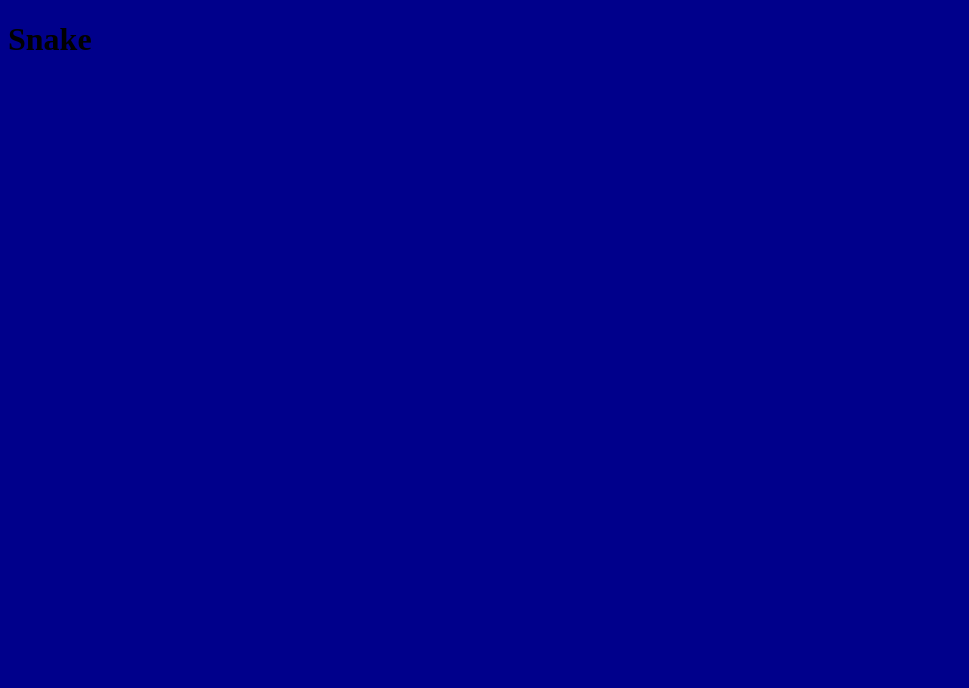
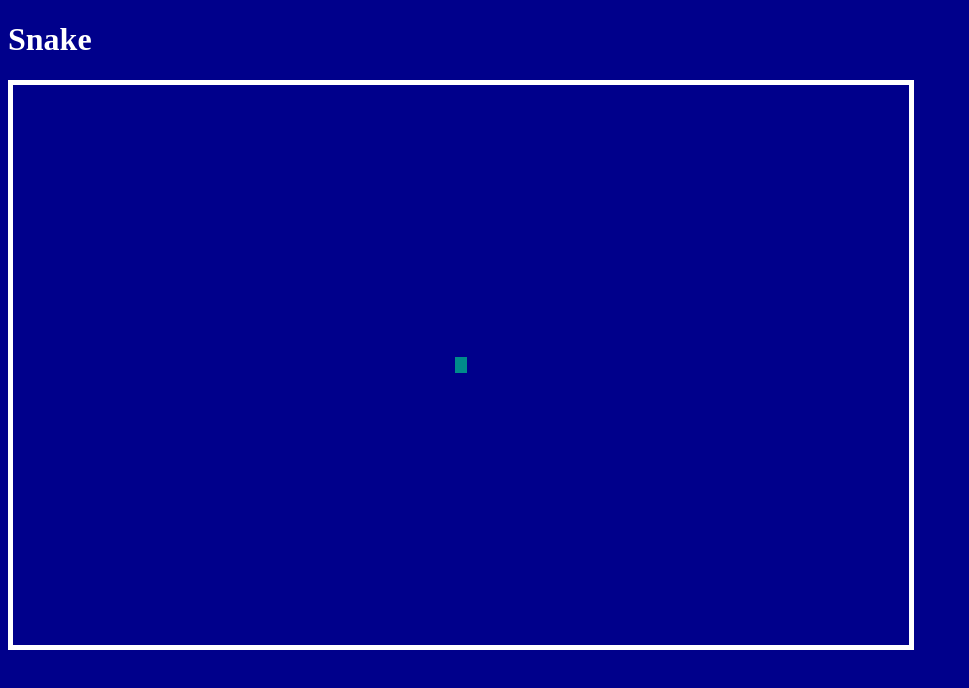
Before and after one commit to zee-fi/snake-game, a plain HTML site: page index.html in a window 1280 px wide. Shown: the whole page, without its empty margins (0-969 px from the left). Drawn offline with Linux system fonts and the light colour scheme.

Commit message:
create initial game setup with board and player class

```diff
--- a/css/main.css
+++ b/css/main.css
@@ -1,3 +1,19 @@
 body {
     background-color: darkblue;
 }
+
+h1 {
+    color: white;
+}
+
+#board {
+    border: 5px solid white;
+    height: 70vh;
+    width: 70vw;
+    position: relative;
+}
+
+#player {
+    background-color: darkcyan;
+    position: absolute;
+}
--- a/js/main.js
+++ b/js/main.js
@@ -1 +1,40 @@
-console.log("hello");
+
+
+class Player {
+    constructor(){
+        this.width = 1;
+        this.height = 2;
+        this.positionX = 35 - this.width / 2;
+        this.positionY = 35 - this.height / 2;
+
+        this.createPlayerElement();
+    }
+
+    createPlayerElement() {
+        const domElementPlayer = document.createElement("div");
+
+        domElementPlayer.id = "player";
+        domElementPlayer.style.width = this.width + "vw";
+        domElementPlayer.style.height = this.height + "vh";
+        domElementPlayer.style.left = this.positionX + "vw";
+        domElementPlayer.style.bottom = this.positionY + "vh";
+
+        const board = document.getElementById("board");
+        board.appendChild(domElementPlayer);
+    }
+
+    moveRigt() {
+        this.positionX++;
+    }
+    moveLeft() {
+        this.positionX--;
+    }
+    moveUp() {
+        this.positionY++;
+    }
+    moveDown() {
+        this.positionY--;
+    }
+}
+
+const player = new Player();
```
